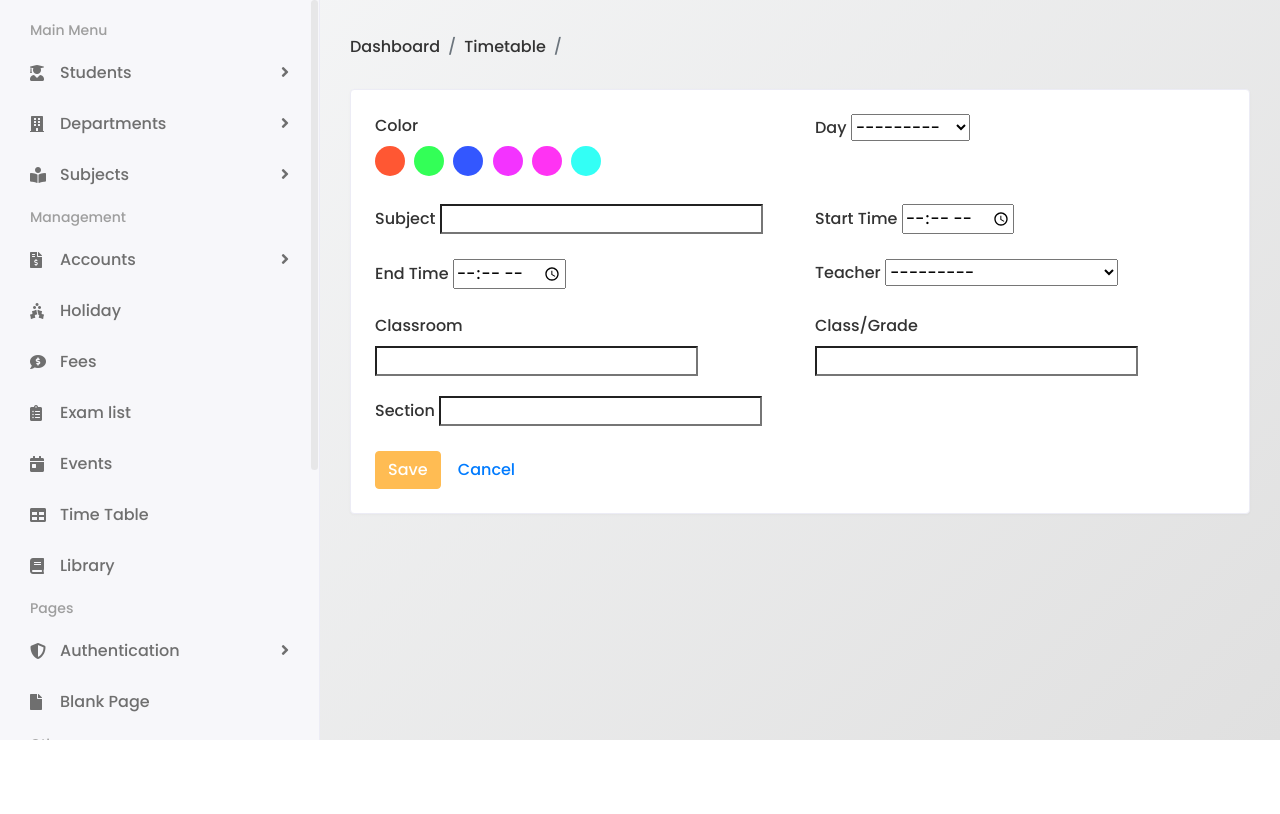
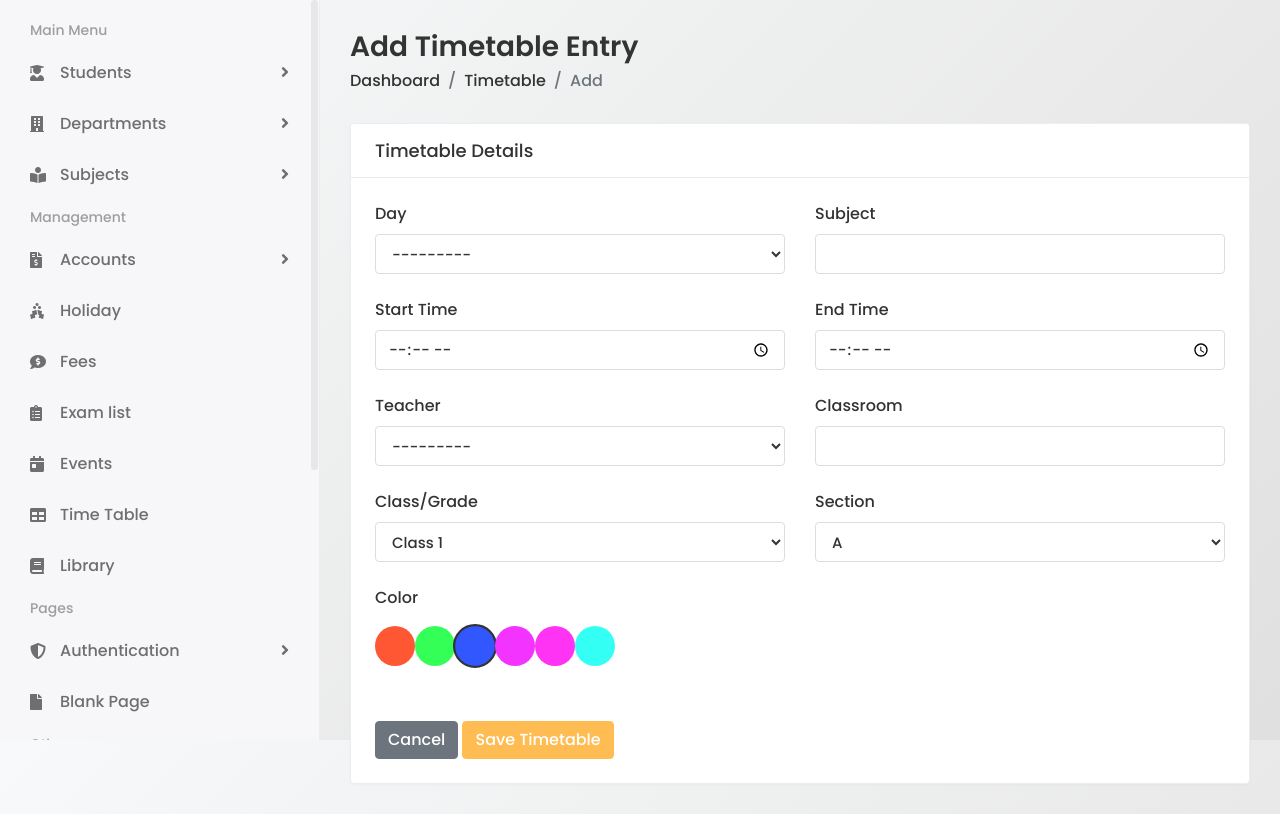
Before and after one commit to ankiitm2/sms, a Django app: page /time-table/add/ in a window 1280 px wide. Shown: the part 60-874 px from the top of the page. Before the commit the page ends 800 px from the top, so only its background shows below. Run offline with Django 5.2, Linux system fonts and the light colour scheme; a user stored in the database is signed in; data comes from the database, SQL or seed files in the repository; both versions use the stored data as it was after the commit; some libraries are stand-ins or nearby versions.

Commit message:
timetable addition

```diff
--- a/school/forms.py
+++ b/school/forms.py
@@ -1,16 +1,57 @@
 from django import forms
 from .models import Exam, Timetable
 from django.core.exceptions import ValidationError
-import datetime
+from .models import CustomUser
+
+CLASS_CHOICES = [
+    ('Class 1', 'Class 1'),
+    ('Class 2', 'Class 2'),
+    ('Class 3', 'Class 3'),
+    ('Class 4', 'Class 4'),
+    ('Class 5', 'Class 5'),
+    ('Class 6', 'Class 6'),
+    ('Class 7', 'Class 7'),
+    ('Class 8', 'Class 8'),
+    ('Class 9', 'Class 9'),
+    ('Class 10', 'Class 10'),
+    ('Class 11', 'Class 11'),
+    ('Class 12', 'Class 12'),
+]
+
+SECTION_CHOICES = [
+    ('A', 'A'),
+    ('B', 'B'),
+    ('C', 'C'),
+    ('D', 'D'),
+]
 
 class TimetableForm(forms.ModelForm):
+    student_class = forms.ChoiceField(choices=CLASS_CHOICES, widget=forms.Select(attrs={'class': 'form-control'}))
+    section = forms.ChoiceField(choices=SECTION_CHOICES, widget=forms.Select(attrs={'class': 'form-control'}))
+
     class Meta:
         model = Timetable
         fields = '__all__'
         widgets = {
-            'start_time': forms.TimeInput(attrs={'type': 'time'}),
-            'end_time': forms.TimeInput(attrs={'type': 'time'}),
+            'day': forms.Select(attrs={'class': 'form-control'}),
+            'start_time': forms.TimeInput(attrs={'type': 'time', 'class': 'form-control'}),
+            'end_time': forms.TimeInput(attrs={'type': 'time', 'class': 'form-control'}),
+            'subject': forms.TextInput(attrs={'class': 'form-control'}),
+            'teacher': forms.Select(attrs={'class': 'form-control'}),
+            'classroom': forms.TextInput(attrs={'class': 'form-control'}),
+            'color': forms.HiddenInput(),  # We'll handle this separately
         }
+
+    def __init__(self, *args, **kwargs):
+        request = kwargs.pop('request', None)
+        super().__init__(*args, **kwargs)
+
+        # Set up teacher queryset
+        self.fields['teacher'].queryset = CustomUser.objects.filter(is_teacher=True)
+
+        if request and request.user.is_teacher:
+            self.fields['teacher'].initial = request.user
+            self.fields['teacher'].disabled = True
 
 class ExamForm(forms.ModelForm):
     class Meta:
--- a/school/views.py
+++ b/school/views.py
@@ -17,6 +17,7 @@ from django.views import View
 from django.contrib.auth.mixins import LoginRequiredMixin
 import datetime
 from django.utils import timezone
+from django.db.models import Q
 
 def index(request):
     # Redirect to login page or dashboard based on authentication
@@ -448,46 +449,31 @@ class TimetableView(LoginRequiredMixin, ListView):
 
     def get_queryset(self):
         queryset = super().get_queryset()
-        if self.request.user.is_student:
+        user = self.request.user
+
+        if user.is_student:
             try:
-                student = Student.objects.get(user=self.request.user)
+                student = Student.objects.get(user=user)
                 return queryset.filter(
                     student_class=student.student_class,
                     section=student.section
                 ).order_by('day', 'start_time')
             except Student.DoesNotExist:
+                messages.error(self.request, "Student profile not complete. Please update your class and section.")
                 return queryset.none()
-        elif self.request.user.is_teacher:
-            return queryset.filter(teacher=self.request.user).order_by('day', 'start_time')
-        elif self.request.user.is_admin:
+        elif user.is_teacher:
+            # Teachers see their own entries plus all entries for their classes
+            classes_teaching = queryset.filter(teacher=user).values_list(
+                'student_class', 'section'
+            ).distinct()
+            return queryset.filter(
+                Q(teacher=user) |
+                Q(student_class__in=[c[0] for c in classes_teaching],
+                  section__in=[c[1] for c in classes_teaching])
+            ).order_by('day', 'start_time')
+        elif user.is_admin:
             return queryset.order_by('day', 'start_time')
         return queryset.none()
-
-    def get_context_data(self, **kwargs):
-        context = super().get_context_data(**kwargs)
-        context['days'] = ['Monday', 'Tuesday', 'Wednesday', 'Thursday', 'Friday', 'Saturday', 'Sunday']
-        context['user'] = self.request.user
-        context['unread_notification_count'] = Notification.objects.filter(
-            user=self.request.user,
-            is_read=False
-        ).count()
-        return context
-
-class TimetableCreateView(LoginRequiredMixin, CreateView):
-    model = Timetable
-    form_class = TimetableForm
-    template_name = 'timetable_form.html'
-    success_url = reverse_lazy('time_table')
-
-    def form_valid(self, form):
-        obj = form.save(commit=False)
-        obj.teacher = self.request.user
-        obj.student_class = form.cleaned_data['student_class']
-        obj.section = form.cleaned_data['section']
-        obj.save()
-        messages.success(self.request, 'Timetable entry added successfully!')
-        return super().form_valid(form)
-
 
 class TimetableCalendarView(LoginRequiredMixin, View):
     def get(self, request):
@@ -508,25 +494,58 @@ class TimetableCalendarView(LoginRequiredMixin, View):
         else:
             timetable = Timetable.objects.all().order_by('day', 'start_time')
 
-        # Organize timetable by day and time
-        timetable_data = {day: {} for day in days}
-        for entry in timetable:
-            start_str = entry.start_time.strftime('%H:%M')
-            end_str = entry.end_time.strftime('%H:%M')
-            timetable_data[entry.day].setdefault(start_str, []).append({
-            'subject_name': entry.subject,
-            'teacher_name': entry.teacher.get_full_name(),
-            'class': entry.student_class,
-            'section': entry.section,
-        })
-
-
         context = {
-            'entries': Timetable.objects.all().order_by('day', 'start_time'),
             'days': days,
             'time_slots': time_slots,
+            'entries': timetable,
+            'user': request.user,
+            'unread_notification_count': Notification.objects.filter(
+                user=request.user,
+                is_read=False
+            ).count()
         }
         return render(request, 'timetable_calendar.html', context)
+
+class TimetableCreateView(LoginRequiredMixin, CreateView):
+    model = Timetable
+    form_class = TimetableForm
+    template_name = 'timetable_form.html'
+    success_url = reverse_lazy('time_table')
+
+    def get_form_kwargs(self):
+        kwargs = super().get_form_kwargs()
+        kwargs['request'] = self.request
+        return kwargs
+
+    def form_valid(self, form):
+        try:
+            # Set teacher automatically if user is teacher
+            if self.request.user.is_teacher:
+                form.instance.teacher = self.request.user
+
+            # Ensure class and section are properly saved
+            student_class = form.cleaned_data['student_class']
+            section = form.cleaned_data['section']
+
+            # Check for existing entries to prevent duplicates
+            if Timetable.objects.filter(
+                day=form.cleaned_data['day'],
+                start_time=form.cleaned_data['start_time'],
+                student_class=student_class,
+                section=section
+            ).exists():
+                messages.error(self.request, 'A timetable entry already exists for this time slot')
+                return self.form_invalid(form)
+
+            # Save the instance
+            self.object = form.save()
+
+            messages.success(self.request, 'Timetable entry added successfully!')
+            return redirect(self.get_success_url())
+
+        except Exception as e:
+            messages.error(self.request, f'Error saving timetable: {str(e)}')
+            return self.form_invalid(form)
 
 class TimetableUpdateView(LoginRequiredMixin, UpdateView):
     model = Timetable
--- a/templates/timetable_form.html
+++ b/templates/timetable_form.html
@@ -7,36 +7,26 @@
         <div class="page-header">
             <div class="row align-items-center">
                 <div class="col">
-                    <h3 class="page-title">{{ title }}</h3>
+                    <h3 class="page-title">{% if form.instance.pk %}Edit{% else %}Add{% endif %} Timetable Entry</h3>
                     <ul class="breadcrumb">
                         <li class="breadcrumb-item"><a href="{% url 'dashboard' %}">Dashboard</a></li>
                         <li class="breadcrumb-item"><a href="{% url 'time_table' %}">Timetable</a></li>
-                        <li class="breadcrumb-item active">{{ title }}</li>
+                        <li class="breadcrumb-item active">{% if form.instance.pk %}Edit{% else %}Add{% endif %}</li>
                     </ul>
                 </div>
             </div>
         </div>
 
         <div class="row">
-
             <div class="col-md-12">
                 <div class="card">
+                    <div class="card-header">
+                        <h5 class="card-title">Timetable Details</h5>
+                    </div>
                     <div class="card-body">
                         <form method="post" enctype="multipart/form-data">
                             {% csrf_token %}
                             <div class="row">
-                                 <div class="col-md-6">
-                                <div class="form-group">
-                                        <label>Color</label>
-                                        <div class="color-picker">
-                                            {% for color in form.fields.color.choices %}
-                                            <label style="background-color: {{ color.0 }}; width: 30px; height: 30px; display: inline-block; margin-right: 5px; border-radius: 50%;">
-                                                <input type="radio" name="color" value="{{ color.0 }}" {% if form.instance.color == color.0 %}checked{% endif %} style="opacity: 0; width: 0; height: 0;">
-                                            </label>
-                                            {% endfor %}
-                                        </div>
-                                    </div>
-                                </div>
                                 <div class="col-md-6">
                                     <div class="form-group">
                                         <label>Day</label>
@@ -76,19 +66,48 @@
                                 <div class="col-md-6">
     <div class="form-group">
         <label>Class/Grade</label>
-                                        {{ form.student_class }}
+        <select name="student_class" class="form-control" required id="id_student_class">
+            {% for value, label in form.fields.student_class.choices %}
+                <option value="{{ value }}" {% if form.student_class.value == value %}selected{% endif %}>
+                    {{ label }}
+                </option>
+            {% endfor %}
+        </select>
     </div>
 </div>
                                 <div class="col-md-6">
     <div class="form-group">
         <label>Section</label>
-                                        {{ form.section }}
+        <select name="section" class="form-control" required id="id_section">
+            {% for value, label in form.fields.section.choices %}
+                <option value="{{ value }}" {% if form.section.value == value %}selected{% endif %}>
+                    {{ label }}
+                </option>
+            {% endfor %}
+        </select>
+    </div>
+</div>
+                                <div class="col-md-12">
+                                    <div class="form-group">
+                                        <label>Color</label>
+                                        <div class="color-picker d-flex flex-wrap gap-2">
+                                            {% for color in form.fields.color.choices %}
+                                            <div class="color-option">
+                                                <input type="radio" name="color" id="color_{{ forloop.counter }}"
+                                                       value="{{ color.0 }}"
+                                                       {% if form.instance.color == color.0 %}checked{% endif %}>
+                                                <label for="color_{{ forloop.counter }}"
+                                                       style="background-color: {{ color.0 }};"
+                                                       title="{{ color.1 }}"></label>
+                                            </div>
+                                            {% endfor %}
                                         </div>
                                     </div>
                                 </div>
-                            <div class="text-end">
-                                <button type="submit" class="btn btn-primary">Save</button>
-                                <a href="{% url 'time_table' %}" class="btn btn-link">Cancel</a>
+                            </div>
+                            <div class="text-end mt-3">
+                                <a href="{% url 'time_table' %}" class="btn btn-secondary">Cancel</a>
+                                <button type="submit" class="btn btn-primary">Save Timetable</button>
                             </div>
                         </form>
                     </div>
@@ -97,4 +116,34 @@
         </div>
     </div>
 </div>
+
+<style>
+    .color-picker {
+        margin-top: 8px;
+    }
+    .color-option {
+        position: relative;
+        display: inline-block;
+    }
+    .color-option input[type="radio"] {
+        position: absolute;
+        opacity: 0;
+    }
+    .color-option label {
+        display: inline-block;
+        width: 40px;
+        height: 40px;
+        border-radius: 50%;
+        cursor: pointer;
+        border: 2px solid transparent;
+        transition: all 0.3s ease;
+    }
+    .color-option input[type="radio"]:checked + label {
+        border: 2px solid #333;
+        transform: scale(1.1);
+    }
+    .form-group {
+        margin-bottom: 1.5rem;
+    }
+</style>
 {% endblock %}
```
Also changed, not shown: home_auth/views.py (+8 -4 lines), school/models.py (+9 -4 lines), db.sqlite3, home_auth/migrations/0044_alter_passwordresetrequest_token.py (added), home_auth/migrations/0045_alter_passwordresetrequest_token.py (added), home_auth/migrations/0046_alter_passwordresetrequest_token.py (added), home_auth/migrations/0047_alter_passwordresetrequest_token.py (added), home_auth/migrations/0048_alter_passwordresetrequest_token.py (added), school/migrations/0006_remove_timetable_color_alter_timetable_section.py (added), school/migrations/0007_alter_timetable_options_timetable_color_and_more.py (added), school/migrations/0008_alter_timetable_options.py (added), 2 other files. Lines whose indentation alone changed are shown as unchanged.
